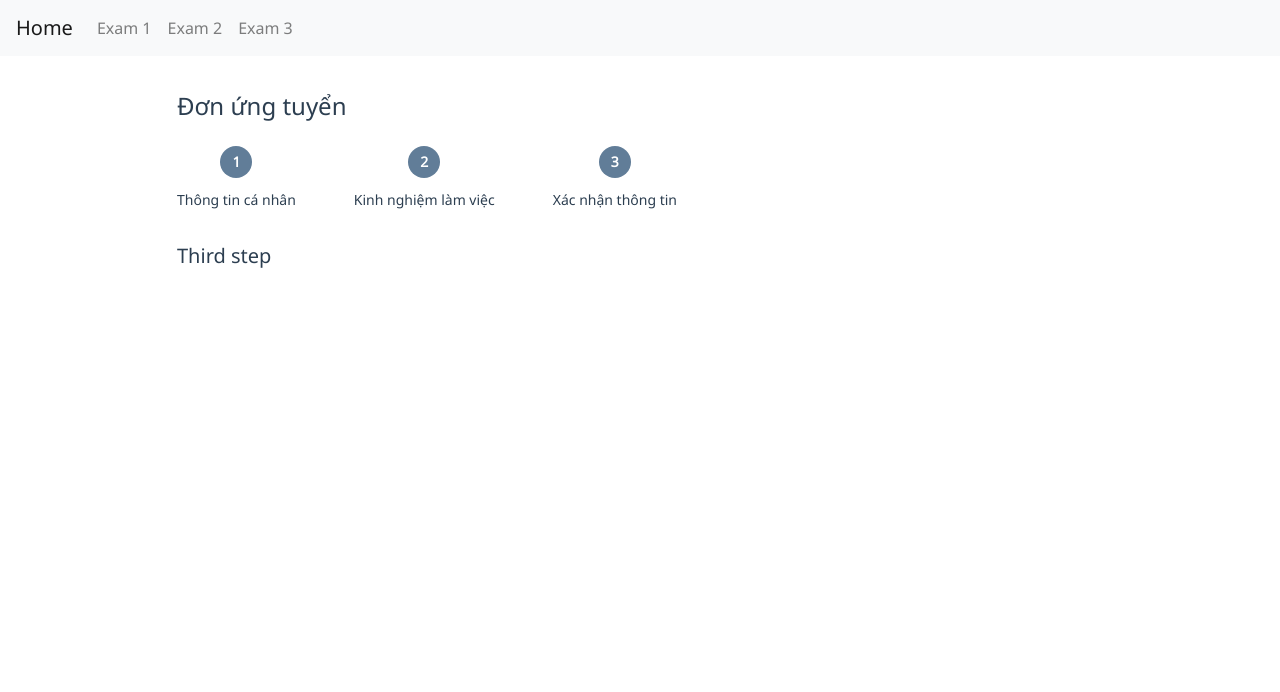
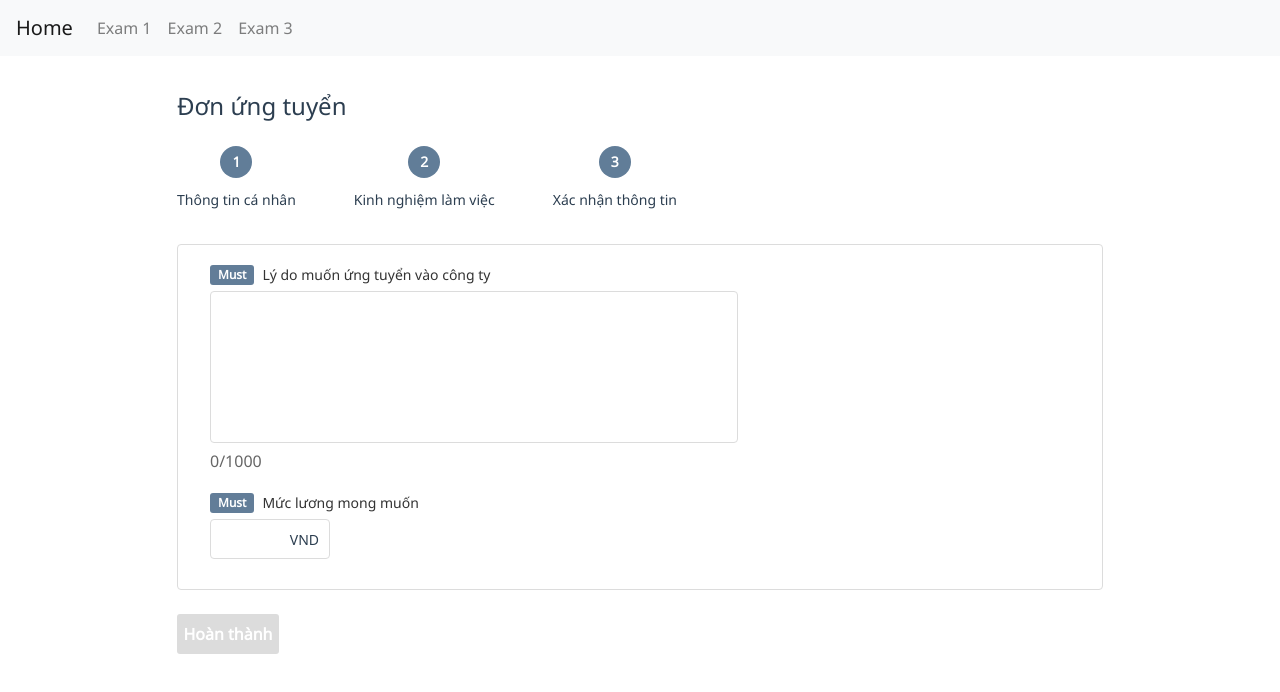
Before and after one commit to ngduy56/training-vue, a Vue app: page /3/3 in a window 1280 px wide. Shown: the top 692 px of the page. Built offline with nearby package versions, Linux system fonts and the light colour scheme.

Commit message:
UI for step

```diff
--- a/src/components/multiform/FirstStepComp/FirstStepComp.vue
+++ b/src/components/multiform/FirstStepComp/FirstStepComp.vue
@@ -16,7 +16,11 @@
           @onAddChosen="handleAddChosen"
           @onRemoveChosen="handleRemoveChosen"
         />
-        <AboutArea v-model="about" :error="error.about" />
+        <AboutArea
+          v-model="about"
+          :label="'Mô tả về bản thân'"
+          :error="error.about"
+        />
         <DropzoneComp
           :fileList="fileList"
           :maxNumber="maxNumber"
@@ -36,7 +40,7 @@ import InputField from "../sharedComponents/InputField.vue";
 import InputDate from "../sharedComponents/InputDate.vue";
 import DropdownList from "./DropdownList.vue";
 import PositionInput from "./PositionInput.vue";
-import AboutArea from "./AboutArea.vue";
+import AboutArea from "./TextArea.vue";
 import DropzoneComp from "@/components/multiform/dropzone/DropzoneComp.vue";
 import { mapActions, mapGetters } from "vuex";
 import {
--- a/src/components/multiform/FirstStepComp/AboutArea.vue
+++ b/src/components/multiform/FirstStepComp/TextArea.vue
@@ -1,6 +1,6 @@
 <template>
-  <div class="about-block">
-    <InputLabel :label="'Mô tả về bản thân'" />
+  <div class="area-block">
+    <InputLabel :label="label" :required="required" />
     <textarea v-model="value" @input="onChange"></textarea>
     <span>{{ length }}/1000</span>
     <span v-if="showError" class="error-vali">{{ error }}</span>
@@ -20,6 +20,12 @@ export default {
     InputLabel,
   },
   props: {
+    label: {
+      type: String,
+    },
+    required: {
+      type: Boolean,
+    },
     error: {
       type: String,
     },
@@ -41,7 +47,8 @@ export default {
 </script>
 
 <style lang="scss" scoped>
-.about-block {
+.area-block {
+  width: 528px;
   position: relative;
   margin-bottom: 10px;
 
--- /dev/null
+++ b/src/components/multiform/ThirdStepComp/SalaryElement.vue
@@ -0,0 +1,45 @@
+<template>
+  <div class="salary-block">
+    <InputLabel :label="'Mức lương mong muốn'" required="true" />
+    <div class="salary-input">
+      <input type="text" />
+      <span>VND</span>
+    </div>
+  </div>
+</template>
+
+<script>
+import InputLabel from "@/components/multiform/sharedComponents/InputLabel.vue";
+export default {
+  components: {
+    InputLabel,
+  },
+};
+</script>
+
+<style lang="scss" scoped>
+.salary-input {
+  display: flex;
+  justify-content: flex-start;
+  align-items: center;
+  position: relative;
+  background: #ffffff;
+  border: 1px solid #dcdcdc;
+  border-radius: 4px;
+  font-size: 14px;
+  width: 120px;
+  height: 40px;
+
+  input {
+    width: 100%;
+    height: 100%;
+    background: transparent;
+    outline: none;
+    border: none;
+    padding: 10px 0 10px 8px;
+  }
+  span {
+    transform: translateX(-10px);
+  }
+}
+</style>
--- a/src/components/multiform/ThirdStepComp/ThirdStepComp.vue
+++ b/src/components/multiform/ThirdStepComp/ThirdStepComp.vue
@@ -1,9 +1,49 @@
 <template>
-  <h5>Third step</h5>
+  <div>
+    <div class="third-block">
+      <TextArea :label="'Lý do muốn ứng tuyển vào công ty'" required="true" />
+      <SalaryElement />
+    </div>
+    <button class="btn-complete">Hoàn thành</button>
+  </div>
 </template>
 
 <script>
-export default {};
+import TextArea from "@/components/multiform/FirstStepComp/TextArea.vue";
+import SalaryElement from "./SalaryElement.vue";
+export default {
+  components: {
+    TextArea,
+    SalaryElement,
+  },
+};
 </script>
 
-<style></style>
+<style lang="scss" scoped>
+.third-block {
+  width: 100%;
+  height: 346px;
+  position: relative;
+  display: flex;
+  flex-direction: column;
+  align-items: flex-start;
+  padding: 20px 50px 0 32px;
+  gap: 10px;
+  background: #ffffff;
+  border: 1px solid #dcdcdc;
+  border-radius: 4px;
+}
+.btn-complete {
+  width: 102px;
+  height: 40px;
+  background: #dcdcdc;
+  border-radius: 3px;
+  font-weight: 700;
+  font-size: 16px;
+  line-height: 24px;
+  border: none;
+  color: #ffffff;
+  margin-top: 24px;
+  outline: none;
+}
+</style>
--- a/src/components/multiform/sharedComponents/InputLabel.vue
+++ b/src/components/multiform/sharedComponents/InputLabel.vue
@@ -21,7 +21,7 @@ export default {
 
 <style lang="scss" scoped>
 .label-block {
-  width: 120px;
+  width: 100%;
   display: flex;
   align-items: center;
   justify-content: flex-start;
```
